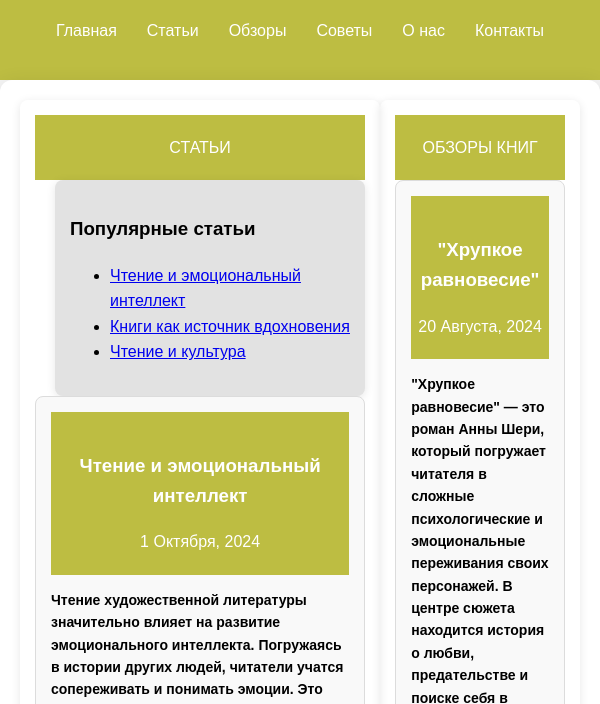
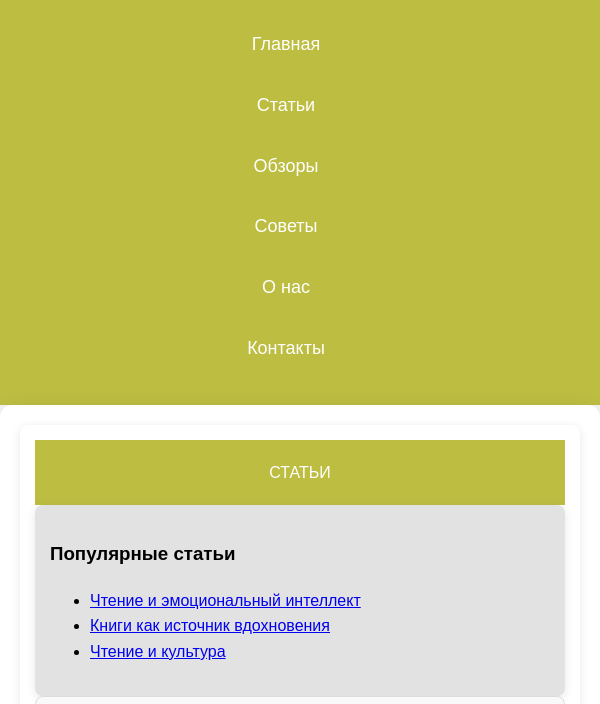
Before and after one commit to Didi110605/html-csskt3, a plain HTML site: page index.html in a window 600 px wide. Shown: the part 96-800 px from the top of the page. Drawn offline with Linux system fonts and the light colour scheme.

Commit message:
Update stylekt.css

```diff
--- a/stylekt.css
+++ b/stylekt.css
@@ -19,26 +19,36 @@ nav {
 }
 
 nav ul {
-    display: flex;
+    flex-direction: row; /* По умолчанию горизонтальное меню */
+    flex-wrap: wrap; /* Меню переносится на следующую строку при недостатке места */
     list-style: none;
+    justify-content: center;
     padding: 0;
-    justify-content: center;
+    margin: 0 auto;
 }
 
 nav ul li {
-    margin: 0 15px;
+    margin: 5px 10px; /* Удобные отступы между элементами */
+    display: block; /* Элементы в строку */
 }
 
 nav ul li a {
     color: #ffffff;
     text-decoration: none;
-    transition: color 0.3s;
+    font-size: 16px;
+    padding: 10px 20px;
+    display: block;
+    background-color: rgb(189, 189, 66);
+    border-radius: 5px;
+    transition: background-color 0.3s ease-in-out; /* Плавная анимация */
 }
 
 nav ul li a:hover {
-    text-decoration: underline;
-    color: #ee9300;
+    background-color: #ee9300; /* Изменение цвета при наведении */
+    color: #ffffff;
 }
+
+
 
 main {
     display: grid;
@@ -115,27 +125,22 @@ footer {
     padding: 15px 0;
 }
 
-@media (min-width: 600px) {
-    main {
-        grid-template-columns: 2fr 1fr; /* Две колонки: основное содержимое и боковая панель */
+
+@media (max-width: 600px) {
+    nav ul {
+        flex-direction: column; /* На мобильных устройствах — вертикальное меню */
+        align-items: center; /* Центрируем элементы */
     }
 
-    aside {
-        margin-left: 20px; /* Отступы между основным содержимым и боковой панелью */
+    nav ul li {
+        margin: 8px 0; /* Увеличиваем отступы между элементами для удобства касания */
+    }
+
+    nav ul li a {
+        /* На мобильном увеличиваем кликабельную зону */
+        font-size: 18px;
+        padding: 12px 16px;
+        width: 90%; /* Заполняет почти весь экран */
+        text-align: center; /* Выравнивание текста по центру */
     }
 }
-
-@media (max-width: 600px) {
-    h2 {
-        font-size: 20px; /* Уменьшение размера заголовков */
-    }
-
-    article p {
-        font-size: 14px; /* Уменьшение размера шрифта статьи */
-    }
-
-    article a {
-        width: 100%; /* Кнопки на всю ширину для удобства клика */
-        box-sizing: border-box; /* Учет отступов в ширине */
-    }
-}
```
